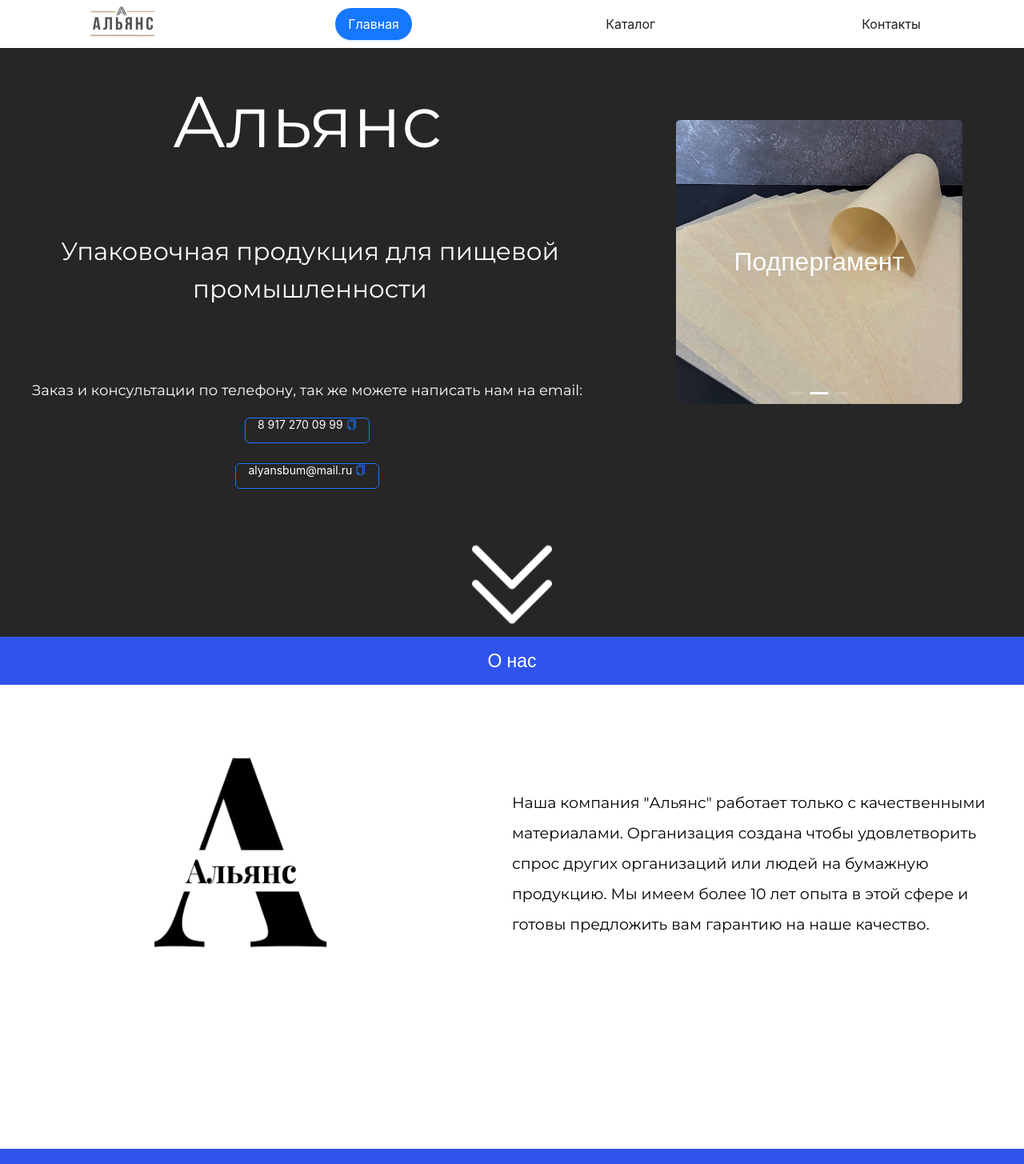
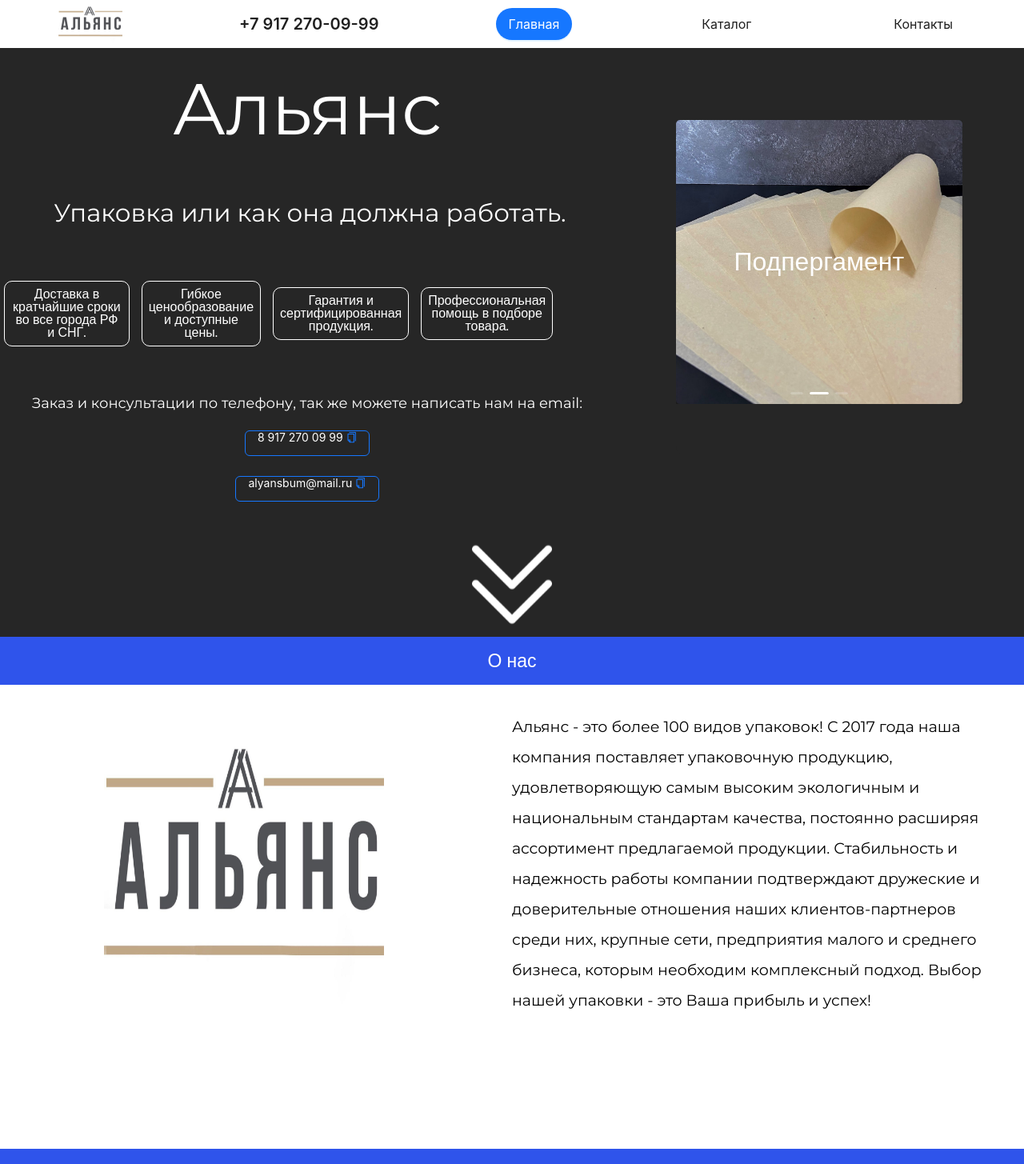
Before and after one commit to SatoruFF/AliansCommerce, a React (Vite) app: page /welcome in a window 1280 px wide. Shown: the top 1455 px of the page at 80% size. Built offline with nearby package versions, Linux system fonts and the light colour scheme.

Commit message:
feat: add additional info & sass to dev

```diff
--- a/package.json
+++ b/package.json
@@ -11,17 +11,16 @@
   "dependencies": {
     "animate.css": "^4.1.1",
     "antd": "^5.2.2",
-    "node-sass": "^8.0.0",
     "react": "^18.2.0",
     "react-dom": "^18.2.0",
     "react-router-dom": "^6.8.1",
-    "react-scroll": "^1.8.9",
-    "sass": "^1.58.3"
+    "react-scroll": "^1.8.9"
   },
   "devDependencies": {
     "@types/react": "^18.0.27",
     "@types/react-dom": "^18.0.10",
     "@vitejs/plugin-react": "^3.1.0",
+    "sass": "^1.77.2",
     "vite": "^4.1.0"
   }
 }
--- a/src/components/Navbar.jsx
+++ b/src/components/Navbar.jsx
@@ -1,29 +1,67 @@
 import React from "react";
-import { CATALOG__ROUTE, CONTACT__ROUTE, WELCOME__ROUTE } from "../utils/consts.js";
+import { Button, Typography } from "antd";
 import { NavLink, useLocation } from "react-router-dom";
+
+import {
+  CATALOG__ROUTE,
+  CONTACT__ROUTE,
+  WELCOME__ROUTE,
+} from "../utils/consts.js";
 import "../style/navbar.scss";
-import { Button } from "antd";
-import mainIcon from '../assets/AllianceIcon.jpg'
-//import logo from "../assets/AllianceMainLogo.jpg";
+import mainIcon from "../assets/AllianceIcon.jpg";
+
+const { Title } = Typography;
 
 const Navbar = () => {
-
-  const where = useLocation()
+  const where = useLocation();
 
   return (
     <div className="navbar__wrapper">
       <div className="navigation content">
         <div className="navbar__item navbar__logo">
-        <NavLink to={WELCOME__ROUTE}><img src={mainIcon} alt="" /></NavLink>
+          <NavLink to={WELCOME__ROUTE}>
+            <img src={mainIcon} alt="" />
+          </NavLink>
+        </div>
+        <Title
+          style={where.pathname == CONTACT__ROUTE ? { display: "none" } : {}}
+          className="navbar__item navbar__salesNumber"
+          level={4}
+        >
+          +7 917 270-09-99
+        </Title>
+        <div className="navbar__item">
+          <NavLink to={WELCOME__ROUTE}>
+            <Button
+              shape="round"
+              size="large"
+              type={where.pathname == WELCOME__ROUTE ? "primary" : "text"}
+            >
+              Главная
+            </Button>
+          </NavLink>
         </div>
         <div className="navbar__item">
-            <NavLink to={WELCOME__ROUTE}><Button shape="round" size="large" type={where.pathname == WELCOME__ROUTE ? 'primary' : 'text'}>Главная</Button></NavLink>
+          <NavLink to={CATALOG__ROUTE}>
+            <Button
+              shape="round"
+              size="large"
+              type={where.pathname == CATALOG__ROUTE ? "primary" : "text"}
+            >
+              Каталог
+            </Button>
+          </NavLink>
         </div>
         <div className="navbar__item">
-            <NavLink to={CATALOG__ROUTE}><Button shape="round" size="large" type={where.pathname == CATALOG__ROUTE ? 'primary' : 'text'}>Каталог</Button></NavLink>
-        </div>
-        <div className="navbar__item">
-            <NavLink to={CONTACT__ROUTE}><Button shape="round" size="large" type={where.pathname == CONTACT__ROUTE ? 'primary' : 'text'}>Контакты</Button></NavLink>
+          <NavLink to={CONTACT__ROUTE}>
+            <Button
+              shape="round"
+              size="large"
+              type={where.pathname == CONTACT__ROUTE ? "primary" : "text"}
+            >
+              Контакты
+            </Button>
+          </NavLink>
         </div>
       </div>
     </div>
--- a/src/pages/Contacts.jsx
+++ b/src/pages/Contacts.jsx
@@ -7,7 +7,9 @@
 const Contacts = () => {
   return (
     <div className="contacts-wrapper">
-      <div className="contacts-title">Заинтересовала наша продукция?</div>
+      <div className="contacts-title">
+        Заинтересовала наша продукция? Свяжитесь: +7 917 270-09-99.
+      </div>
       <div className="contacts-content-limit content">
         <div className="contacts__content-main">
           <div className="contacts__left-side animate__animated animate__fadeInLeft">
@@ -25,11 +27,18 @@
               <Text>Пн-Пт: с 8:00 до 17:00 Сб-Вс: Выходной </Text>
               <Title level={3}>Контакты отдела продаж:</Title>
               <Text>
-                +7 (917) 270-09-99 | +7 (958) 136-92-02 | +7 (958) 136-07-08
+                +7 917 270-09-99 | +7 980 915 80 49 | +7 980 915 72 36
               </Text>
               <br />
               <Title level={3}>Email:</Title>
               <Text copyable>alyansbum@mail.ru</Text>
+              <Title level={3}>Праововая информация:</Title>
+              <Text copyable>
+                Данный сайт носит исключительно информационный характер и ни при
+                каких условиях не является публичной офертой, определяемой
+                положениями Статьи 437 (2) Гражданского кодекса Российской
+                Федерации.
+              </Text>
             </Typography>
           </div>
           <div className="contacts__right-side animate__animated animate__fadeInRightBig">
--- a/src/pages/Welcome.jsx
+++ b/src/pages/Welcome.jsx
@@ -1,11 +1,10 @@
 import React, { useRef } from "react";
 import "../style/welcome.scss";
-import logo from "../assets/AllianceMainLogo.jpg";
-//import logo from "../assets/AllianceIcon.jpg";
+// import logo from "../assets/AllianceMainLogo.jpg";
+import logo from "../assets/AllianceIcon.jpg";
 import arrow from "../assets/arrow.png";
 
 import like from "../assets/like.png";
-import garant from "../assets/guarantee.png";
 import speed from "../assets/download-speed.png";
 import health from "../assets/health.png";
 
@@ -15,14 +14,13 @@
 const { Title, Paragraph, Text } = Typography;
 
 const Welcome = () => {
-
   const contactsStyle = {
-    color: 'white',
-  }
+    color: "white",
+  };
   const contactsStyleBtn = {
-    marginTop: '25px',
-    width: 'auto',
-  }
+    marginTop: "25px",
+    width: "auto",
+  };
 
   return (
     <div className="welcome__wrapper animate__animated animate__fadeInUp">
@@ -31,26 +29,54 @@
           <div className="welcome__main__left-side">
             <p className="welcome__brand__title">Альянс</p>
             <p className="welcome__main__title">
-              Упаковочная продукция для пищевой промышленности
+              Упаковка или как она должна работать.
             </p>
+            <div className="welcome__main__addition">
+              <div className="welcome_addition-item">
+                Доставка в кратчайшие сроки во все города РФ и СНГ.
+              </div>
+              <div className="welcome_addition-item">
+                Гибкое ценообразование и доступные цены.
+              </div>
+              <div className="welcome_addition-item">
+                Гарантия и сертифицированная продукция.
+              </div>
+              <div className="welcome_addition-item">
+                Профессиональная помощь в подборе товара.
+              </div>
+            </div>
             <p className="welcome__main__sub-title">
               Заказ и консультации по телефону, так же можете написать нам на
               email:
-              <Button type="primary" style={contactsStyleBtn} ghost><Paragraph copyable style={contactsStyle}>8 917 270 09 99</Paragraph></Button>
-              <Button type="primary" style={contactsStyleBtn} ghost><Paragraph copyable style={contactsStyle}>alyansbum@mail.ru</Paragraph></Button>
+              <Button type="primary" style={contactsStyleBtn} ghost>
+                <Paragraph copyable style={contactsStyle}>
+                  8 917 270 09 99
+                </Paragraph>
+              </Button>
+              <Button type="primary" style={contactsStyleBtn} ghost>
+                <Paragraph copyable style={contactsStyle}>
+                  alyansbum@mail.ru
+                </Paragraph>
+              </Button>
             </p>
           </div>
           <div className="welcome__main__right-side">
             <div className="welcome__main__carousel-space">
               <Carousel autoplay>
                 <div>
-                  <h3 className="carousel__item-main carousel-item__one">Пергамент</h3>
+                  <h3 className="carousel__item-main carousel-item__one">
+                    Пергамент
+                  </h3>
                 </div>
                 <div>
-                  <h3 className="carousel__item-main carousel-item__two">Подпергамент</h3>
+                  <h3 className="carousel__item-main carousel-item__two">
+                    Подпергамент
+                  </h3>
                 </div>
                 <div>
-                  <h3 className="carousel__item-main carousel-item__three">Эколин</h3>
+                  <h3 className="carousel__item-main carousel-item__three">
+                    Эколин
+                  </h3>
                 </div>
               </Carousel>
             </div>
@@ -76,10 +102,14 @@
             <img src={logo} alt="" />
           </div>
           <div className="welcome__about__text">
-            Наша компания "Альянс" работает только с качественными материалами.
-            Организация создана чтобы удовлетворить спрос других организаций или
-            людей на бумажную продукцию. Мы имеем более 10 лет опыта в этой
-            сфере и готовы предложить вам гарантию на наше качество.
+            Альянс - это более 100 видов упаковок! С 2017 года наша компания
+            поставляет упаковочную продукцию, удовлетворяющую самым высоким
+            экологичным и национальным стандартам качества, постоянно расширяя
+            ассортимент предлагаемой продукции. Стабильность и надежность работы
+            компании подтверждают дружеские и доверительные отношения наших
+            клиентов-партнеров среди них, крупные сети, предприятия малого и
+            среднего бизнеса, которым необходим комплексный подход. Выбор нашей
+            упаковки - это Ваша прибыль и успех!
           </div>
         </div>
       </div>
--- a/src/style/footer.scss
+++ b/src/style/footer.scss
@@ -14,6 +14,7 @@
         }
     }
     .signature {
+        display: none; // ))))
         color: white;
         font-size: 16px;
         margin-top: 25px;
--- a/src/style/navbar.scss
+++ b/src/style/navbar.scss
@@ -1,5 +1,4 @@
-@import '../utils/tmp.scss';
-
+@import "../utils/tmp.scss";
 
 .navbar__wrapper {
   height: 60px;
@@ -15,6 +14,10 @@
   height: 100%;
 }
 
+.navbar__salesNumber {
+  margin-top: 10px;
+}
+
 .navbar__item {
   a {
     color: black;
@@ -24,7 +27,7 @@
   }
 }
 
-.navbar__logo img{
+.navbar__logo img {
   width: 80px;
   height: 50px;
 }
--- a/src/style/welcome.scss
+++ b/src/style/welcome.scss
@@ -1,5 +1,4 @@
-@import '../utils/tmp.scss';
-
+@import "../utils/tmp.scss";
 
 // main
 .welcome__wrapper {
@@ -50,6 +49,21 @@
     align-items: center;
     @extend %mainFont;
   }
+  .welcome__main__addition {
+    box-sizing: border-box;
+    gap: 10px;
+    width: 90%;
+    @extend %centerTemplate;
+  }
+  .welcome_addition-item {
+    border-radius: 10px;
+    margin-left: 5px;
+    box-sizing: border-box;
+    padding: 8px;
+    border: 1px solid white;
+    color: #fff;
+    @extend %titleFont;
+  }
 }
 .welcome__main__right-side {
   width: 40%;
@@ -75,16 +89,16 @@
       @extend %shadowTemplate;
     }
     .carousel-item__one {
-            background: url('../assets/paper/1/1.jpg') no-repeat center center;
+      background: url("../assets/paper/1/1.jpg") no-repeat center center;
     }
 
     .carousel-item__two {
-            background: url('../assets/paper/2/1.jpg') no-repeat center center;
+      background: url("../assets/paper/2/1.jpg") no-repeat center center;
       background-size: cover;
     }
 
     .carousel-item__three {
-            background: url('../assets/paper/5/1.jpg') no-repeat center center;
+      background: url("../assets/paper/5/1.jpg") no-repeat center center;
       background-size: cover;
     }
   }
@@ -102,7 +116,6 @@
     animation: arrow 1s infinite linear;
   }
 }
-
 
 // about
 .welcome__about {
@@ -141,7 +154,6 @@
     @extend %mainFont;
   }
 }
-
 
 // pluses
 .privilege {
@@ -188,7 +200,6 @@
   font-weight: bold;
 }
 
-
 // animation
 @keyframes arrow {
   0% {
@@ -198,7 +209,6 @@
     transform: translateY(25px);
   }
 }
-
 
 // adaptive
 @media screen and (max-width: 992px) {
@@ -235,7 +245,6 @@
     height: 110px;
   }
 
-
   .welcome__about {
     height: auto !important;
     .welcome__about__wrapper {
```
Also changed, not shown: 1 other file (tests, documents, lock files or other folders). Lines whose indentation alone changed are shown as unchanged.
